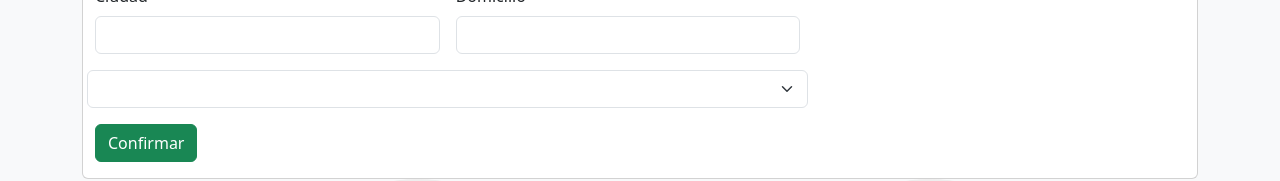
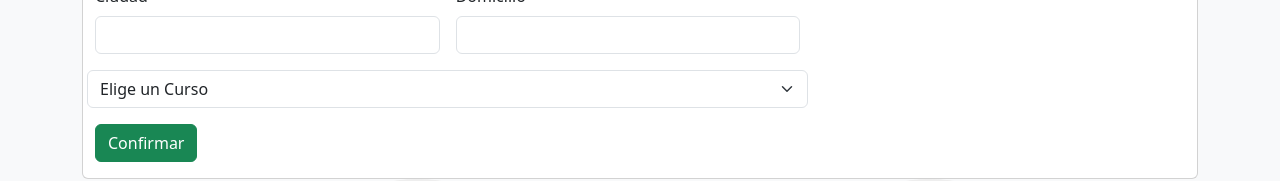
Before and after one commit to ramidlr/Forms_delRio, an Angular app: page / in a window 1280 px wide. Shown: the part 311-492 px from the top of the page. Built offline with nearby package versions, Linux system fonts and the light colour scheme.

Commit message:
definitiveversion

```diff
--- a/src/app/form/reactiveform/reactiveform.component.html
+++ b/src/app/form/reactiveform/reactiveform.component.html
@@ -44,7 +44,7 @@
           <input formControlName="password" type="password" class="form-control" id="inputPassword"
           [class.is-invalid]="studentForm.get('password')?.touched && studentForm.get('password')?.invalid"
           [class.minlenght]="studentForm.get('password')?.errors?.['minlenght']"/>
-          <div *ngIf="studentForm.get('password')?.touched && studentForm.get('password')?.invalid "
+          <div *ngIf="studentForm.get('password')?.touched && studentForm.get('password')?.invalid"
           class="invalid-feedback">Completa el password para continuar.</div>
           <div *ngIf="studentForm.get('password')?.errors?.['minlength']"
           class="class.minlenght">La password debe tener al menos 8 caracteres.</div></div>
@@ -60,15 +60,15 @@
         </div>
 
         <select class="form-select" aria-label="Default select example" formControlName="course" id="inputCourse"
-        [class.is-invalid]="studentForm.get('course')?.touched">
-
-          <option selected>Elige el Curso</option>
+        [class.is-invalid]="studentForm.get('course')?.dirty && studentForm.get('course')?.errors">
+          <option value="">Elige un Curso</option>
           <option value="1">Angular</option>
           <option value="2">React</option>
           <option value="3">UX-UI Advanced Remote</option>
+        </select>
 
-          <div class="invalid-feedback">Elige un curso para continuar</div>
-        </select>
+        <div class="invalid-feedback">Debes elegir un curso para continuar</div>
+
 
             <br>
             <div class="col-12">
--- a/src/app/form/reactiveform/reactiveform.component.ts
+++ b/src/app/form/reactiveform/reactiveform.component.ts
@@ -30,7 +30,7 @@ constructor(private fb: FormBuilder) {
     password: new FormControl('', [Validators.minLength(8), Validators.required]),
     city: new FormControl(''),
     address: new FormControl(''),
-    course: new FormControl('', Validators.requiredTrue)
+    course: new FormControl('', Validators.required)
   });
 }
 
```
